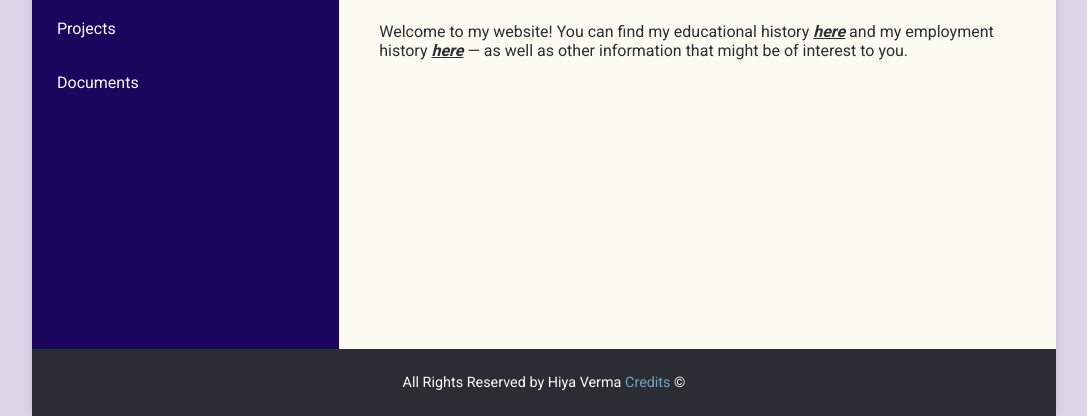
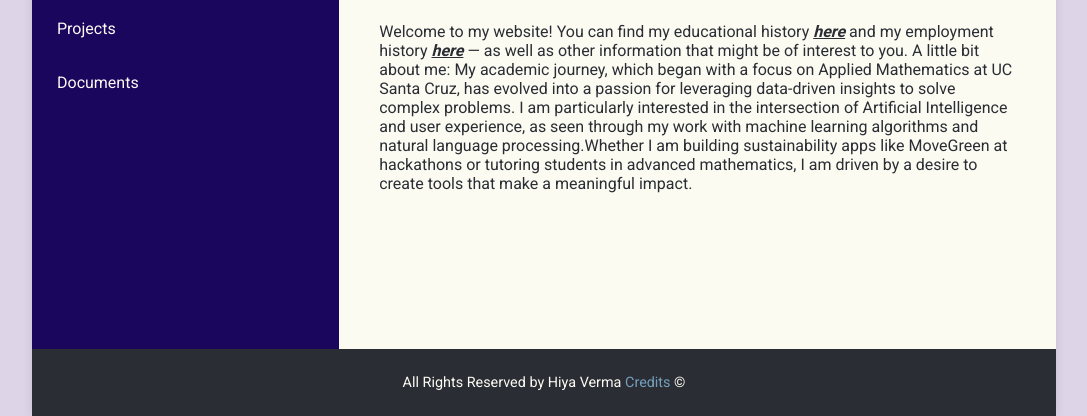
Before and after one commit to hiyaverms/HV_Resume, a website: page index.html in a window 1280 px wide. Shown: the part 384-800 px from the top of the page, without its empty margins (96-1183 px from the left). Drawn offline with Linux system fonts and the light colour scheme.

Commit message:
added content to index.html

```diff
--- a/index.html
+++ b/index.html
@@ -54,7 +54,16 @@
                         and my employment history
                         <strong><em><u><a href="emp.html">here</a></u></em></strong>
                         — as well as other information that might be
-                        of interest to you.
+                        of interest to you. A little bit about me: My academic journey,
+                        which began with a focus on Applied Mathematics at UC Santa Cruz,
+                        has evolved into a passion for leveraging data-driven insights to
+                        solve complex problems. I am particularly interested in the
+                        intersection of Artificial Intelligence and user experience,
+                        as seen through my work with machine learning algorithms and
+                        natural language processing.Whether I am building sustainability
+                        apps like MoveGreen at hackathons or tutoring students in advanced
+                        mathematics, I am driven by a desire to create tools that make a
+                        meaningful impact.
                     </p>
                     <!--One Column end-->
                 </main>
```
